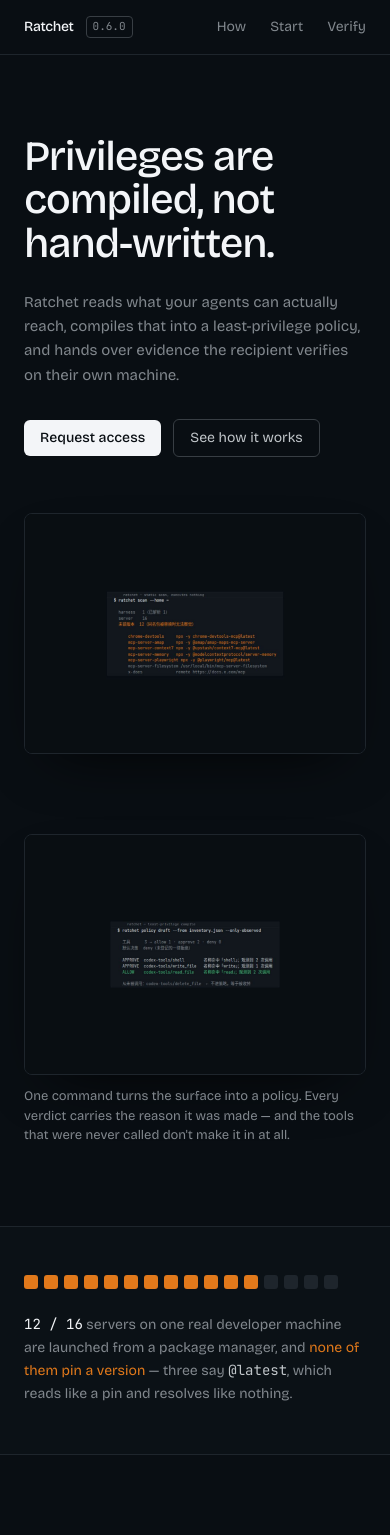
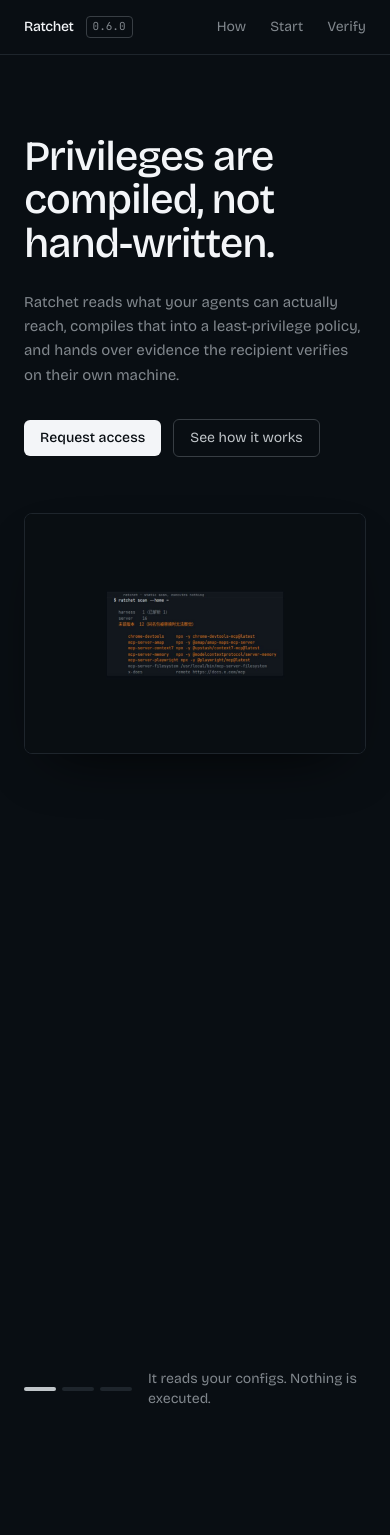
Before and after one commit to suhui-organization/ratchet, a Nuxt app in the folder web/: page / in a window 390 px wide. Shown: the top 1535 px of the page. Built offline with nearby package versions, Linux system fonts and the light colour scheme.

Commit message:
web: 滚动驱动画面序列（sticky + 进度映射，paddle 同类手法），去掉重复截图

```diff
--- a/web/app/assets/css/main.css
+++ b/web/app/assets/css/main.css
@@ -86,3 +86,26 @@
 @media (prefers-reduced-motion: reduce) {
   html { scroll-behavior: auto; }
 }
+
+/* ── 滚动序列（paddle 同类手法）────────────────────────────────────────
+   外层给足高度，内层 sticky 钉住，滚动只用来产生进度。
+   三层用 grid 叠在同一个格子里，靠 transform/opacity 完成切换——
+   不用绝对定位，是因为它会让高度塌掉，grid 叠放天然保持占位。 */
+.stage { height: 340vh; }
+.stage__inner {
+  position: sticky;
+  top: 0;
+  display: grid;
+  place-items: center;
+  height: 100vh;
+}
+.stage__stack { display: grid; }
+.stage__stack > * { grid-area: 1 / 1; }
+
+/* 关掉动效时退化为三张静态堆叠图：信息一条不少，只是不动 */
+@media (prefers-reduced-motion: reduce) {
+  .stage { height: auto; }
+  .stage__inner { position: static; height: auto; padding: 3rem 0; }
+  .stage__stack { gap: 1.5rem; }
+  .stage__stack > * { grid-area: auto; opacity: 1 !important; transform: none !important; }
+}
--- /dev/null
+++ b/web/app/composables/useScrollStage.ts
@@ -0,0 +1,71 @@
+import { onBeforeUnmount, onMounted, ref, type Ref } from 'vue'
+
+/**
+ * 滚动驱动的画面序列。
+ *
+ * 做法（与 paddle.com 同类）：外层给足高度（`height: N × 100vh`），内层 `sticky`
+ * 钉在视口里不动，滚动只用来产生一个 0→1 的进度值；进度再映射到每一层的
+ * 透明度/位移/缩放。屏幕上看起来是"内容在原地换"，实际动的是滚动。
+ *
+ * 三个刻意的选择：
+ *  1. **没有动画库**。一个进度值 + transform 就够，引 GSAP 只会让首屏多 30KB。
+ *  2. **尊重 prefers-reduced-motion**：关闭时退化成三张静态堆叠图，
+ *     信息一条不少，只是不动。
+ *  3. **单一定时源**（rAF 节流）。滚动里做多份计算是卡顿的常见来源。
+ */
+export function useScrollStage(stage: Ref<HTMLElement | null>, layers: number) {
+  const progress = ref(0)          // 0→1，整段滚动的归一化进度
+  const active = ref(0)            // 当前层索引
+  let frame = 0
+  let reduced = false
+
+  function measure() {
+    const el = stage.value
+    if (!el) return
+    const rect = el.getBoundingClientRect()
+    const total = el.offsetHeight - window.innerHeight
+    if (total <= 0) {
+      progress.value = 0
+      return
+    }
+    const scrolled = -rect.top
+    const p = Math.min(1, Math.max(0, scrolled / total))
+    progress.value = p
+    // 层索引：把 0→1 均分成 layers 段，最后一段收口在 layers-1
+    active.value = Math.min(layers - 1, Math.floor(p * layers))
+  }
+
+  function onScroll() {
+    if (frame) return
+    frame = requestAnimationFrame(() => {
+      frame = 0
+      measure()
+    })
+  }
+
+  /** 第 i 层的局部进度：0 = 刚开始进入，1 = 完全离开 */
+  function layerProgress(i: number): number {
+    const span = 1 / layers
+    const start = i * span
+    return Math.min(1, Math.max(0, (progress.value - start) / span))
+  }
+
+  onMounted(() => {
+    reduced = window.matchMedia('(prefers-reduced-motion: reduce)').matches
+    if (reduced) {
+      progress.value = 0
+      return
+    }
+    measure()
+    window.addEventListener('scroll', onScroll, { passive: true })
+    window.addEventListener('resize', onScroll, { passive: true })
+  })
+
+  onBeforeUnmount(() => {
+    window.removeEventListener('scroll', onScroll)
+    window.removeEventListener('resize', onScroll)
+    if (frame) cancelAnimationFrame(frame)
+  })
+
+  return { progress, active, layerProgress, isReduced: () => reduced }
+}
--- a/web/app/pages/index.vue
+++ b/web/app/pages/index.vue
@@ -1,6 +1,29 @@
 <script setup lang="ts">
 import { ref } from 'vue'
 import { site } from '~/site'
+import { useScrollStage } from '~/composables/useScrollStage'
+
+/** 滚动序列：三段真实运行画面，做法见 useScrollStage 的注释 */
+const shots = [
+  { src: '/shots/scan.jpg', caption: 'It reads your configs. Nothing is executed.' },
+  { src: '/shots/policy.jpg', caption: 'Every verdict carries the reason it was made.' },
+  { src: '/shots/verify.jpg', caption: 'The recipient re-computes the hashes on their own machine.' },
+] as const
+
+const stage = ref<HTMLElement | null>(null)
+const { progress, active, layerProgress } = useScrollStage(stage, shots.length)
+
+/** 把某一段的进度映射成"进入 → 停住 → 离开"的位移与缩放 */
+function layerStyle(i: number) {
+  const p = layerProgress(i)
+  const enter = Math.min(1, p / 0.35)
+  const exit = Math.max(0, (p - 0.72) / 0.28)
+  return {
+    opacity: String(Math.min(enter, 1 - exit)),
+    transform: `translate3d(0, ${((1 - enter) * 44 - exit * 32).toFixed(1)}px, 0) scale(${(0.94 + enter * 0.06 + exit * 0.03).toFixed(3)})`,
+    willChange: 'transform, opacity',
+  }
+}
 
 const copied = ref('')
 async function copy(text: string, key: string) {
@@ -95,19 +118,32 @@
       </figure>
     </section>
 
-    <!-- 第二个真机截图：编译产物长什么样 -->
-    <section class="mx-auto max-w-6xl px-6 pb-20">
-      <figure>
-        <img
-          src="/shots/policy.jpg" width="1280" height="900" loading="lazy" decoding="async"
-          alt="ratchet policy draft output: three tools resolved to allow and approve, each with the reason it was decided that way"
-          class="w-full rounded-lg border border-ink-800 shadow-[0_24px_60px_-30px_rgba(0,0,0,0.95)]"
-        />
-        <figcaption class="mt-3 text-[13px] text-ink-400">
-          One command turns the surface into a policy. Every verdict carries the reason it was made —
-          and the tools that were never called don't make it in at all.
-        </figcaption>
-      </figure>
+    <!-- 滚动序列：三张真实运行画面在同一个位置切换 -->
+    <section ref="stage" class="stage relative" aria-label="Product walkthrough">
+      <div class="stage__inner">
+        <div class="mx-auto w-full max-w-5xl px-6">
+          <div class="stage__stack">
+            <img
+              v-for="(shot, i) in shots" :key="shot.src"
+              :src="shot.src" width="1280" height="900" :loading="i === 0 ? 'eager' : 'lazy'" decoding="async"
+              :alt="shot.caption"
+              class="w-full rounded-lg border border-ink-800 shadow-[0_30px_80px_-40px_rgba(0,0,0,1)]"
+              :style="layerStyle(i)"
+            />
+          </div>
+          <div class="mt-6 flex items-center gap-4">
+            <div class="flex gap-1.5" aria-hidden="true">
+              <span v-for="(s, i) in shots" :key="s.src" class="h-1 w-8 rounded-full transition-colors duration-300"
+                    :class="i === active ? 'bg-ink-200' : 'bg-ink-800'"></span>
+            </div>
+            <p class="text-sm text-ink-400">{{ shots[active].caption }}</p>
+            <span v-if="active === 2" class="ml-auto">
+              <NuxtLink to="/verify" class="text-sm text-ink-200 hover:text-ink-050">Open the verifier →</NuxtLink>
+            </span>
+          </div>
+          <p class="sr-only">Scroll progress {{ Math.round(progress * 100) }}%</p>
+        </div>
+      </div>
     </section>
 
     <section class="border-y border-ink-800 bg-ink-900/40">
@@ -155,34 +191,6 @@
                 class="absolute top-5 right-[-1.25rem] hidden h-px w-10 bg-ink-800 lg:block"></span>
         </li>
       </ol>
-    </section>
-
-    <section class="border-y border-ink-800 bg-ink-900/40">
-      <div class="mx-auto grid max-w-6xl items-center gap-14 px-6 py-20 lg:grid-cols-[minmax(0,0.8fr)_minmax(0,1.2fr)]">
-        <div>
-          <h2 class="text-[1.6rem] leading-tight font-medium tracking-[-0.02em] text-ink-050">
-            The recipient verifies. You don't ask them to trust you.
-          </h2>
-          <p class="mt-5 max-w-[52ch] text-sm leading-relaxed text-ink-400">
-            Every delivery carries a sha256 manifest. Hashes are recomputed on the reader's
-            machine — in a browser, or with one standard-library script.
-          </p>
-          <NuxtLink to="/verify" class="mt-6 inline-flex items-center gap-2 text-sm text-ink-200 hover:text-ink-050">
-            Open the verifier
-            <svg viewBox="0 0 24 24" fill="none" stroke="currentColor" stroke-width="1.5" class="h-4 w-4">
-              <path d="M5 12h14M13 6l6 6-6 6" stroke-linecap="round" stroke-linejoin="round" />
-            </svg>
-          </NuxtLink>
-        </div>
-
-        <figure>
-          <img
-            src="/shots/verify.jpg" width="1280" height="900" loading="lazy" decoding="async"
-            alt="The verifier page: a green 'Verification passed' bar and a table of three files with match / not in bundle verdicts"
-            class="w-full rounded-lg border border-ink-800 shadow-[0_24px_60px_-30px_rgba(0,0,0,0.95)]"
-          />
-        </figure>
-      </div>
     </section>
 
     <section class="mx-auto max-w-6xl px-6 py-16">
```
